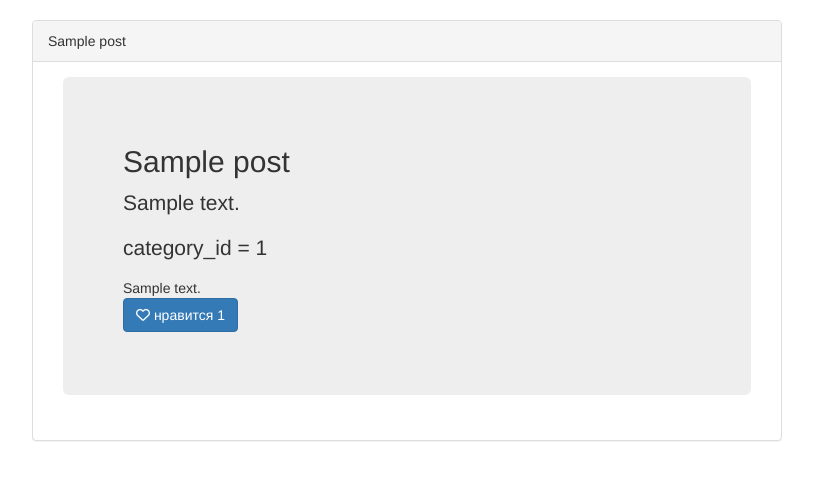
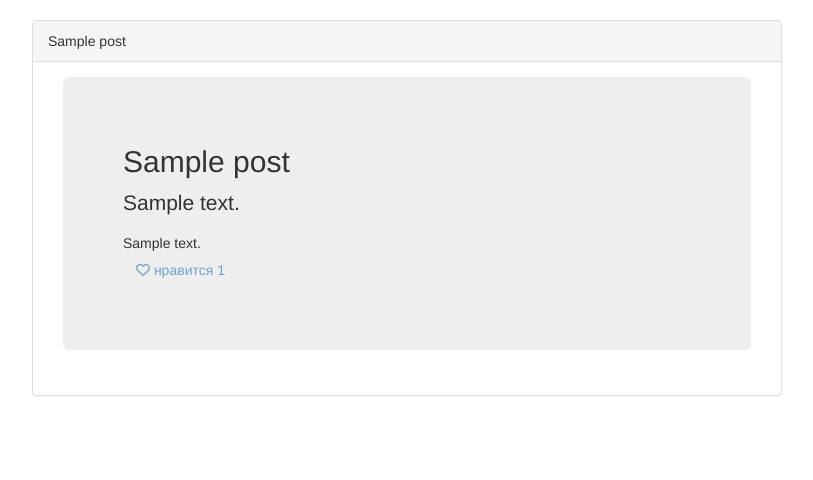
Before and after one commit to Fedchishina/posts, a PHP site: template resources/views/pages/posts/index.html.twig in a window 1280 px wide. Shown: the part 51-531 px from the top of the page, without its empty margins (233-1046 px from the left). Run offline with PHP 8.4, Linux system fonts and the light colour scheme; the template is opened without the code that fills it: most values are stand-ins (such as "Sample title", 1, 10 or a date in 2020); some libraries are stand-ins or nearby versions.

Commit message:
fixed pagination, added classes button for likes

```diff
--- a/app/Controllers/Controller.php
+++ b/app/Controllers/Controller.php
@@ -28,4 +28,9 @@ class Controller
 
         return $ar;
     }
+
+    protected function getSkip($current)
+    {
+        return ($current - 1) * $this->countTake;
+    }
 }
--- a/resources/views/blocks/news.html.twig
+++ b/resources/views/blocks/news.html.twig
@@ -5,9 +5,8 @@
             <div class="jumbotron">
                 <h2>{{ post.name }}</h2>
                 <p>{{ post.description }}</p>
-                <p>category_id =  {{ post.category_id }}</p>
                 <p>
-                    <a class="btn btn-primary btn-large" href="#">
+                    <a class="btn {% if _session.user_id is empty %} disabled {% else %} btn-primary btn-large {% endif %}" href="#">
                         <span><i class="fa fa-heart-o"></i> нравится 1</span>
                     </a>
                     <a class="btn btn-primary btn-large" href="/posts/show?post_id={{ post.id }}">
--- a/resources/views/pages/posts/index.html.twig
+++ b/resources/views/pages/posts/index.html.twig
@@ -11,10 +11,9 @@
                             <div class="jumbotron">
                                 <h2>{{ post.name }}</h2>
                                 <p>{{ post.description }}</p>
-                                <p>category_id =  {{ post.category_id }}</p>
                                 {{  post.content | raw }}
                                 <p>
-                                    <a class="btn btn-primary btn-large" href="#">
+                                    <a class="btn {% if _session.user_id is empty %} disabled {% else %} btn-primary btn-large {% endif %}" href="#">
                                         <span><i class="fa fa-heart-o"></i> нравится 1</span>
                                     </a>
                                 </p>
```
Also changed, not shown: app/Controllers/PostsController.php (+0 -7 lines).
